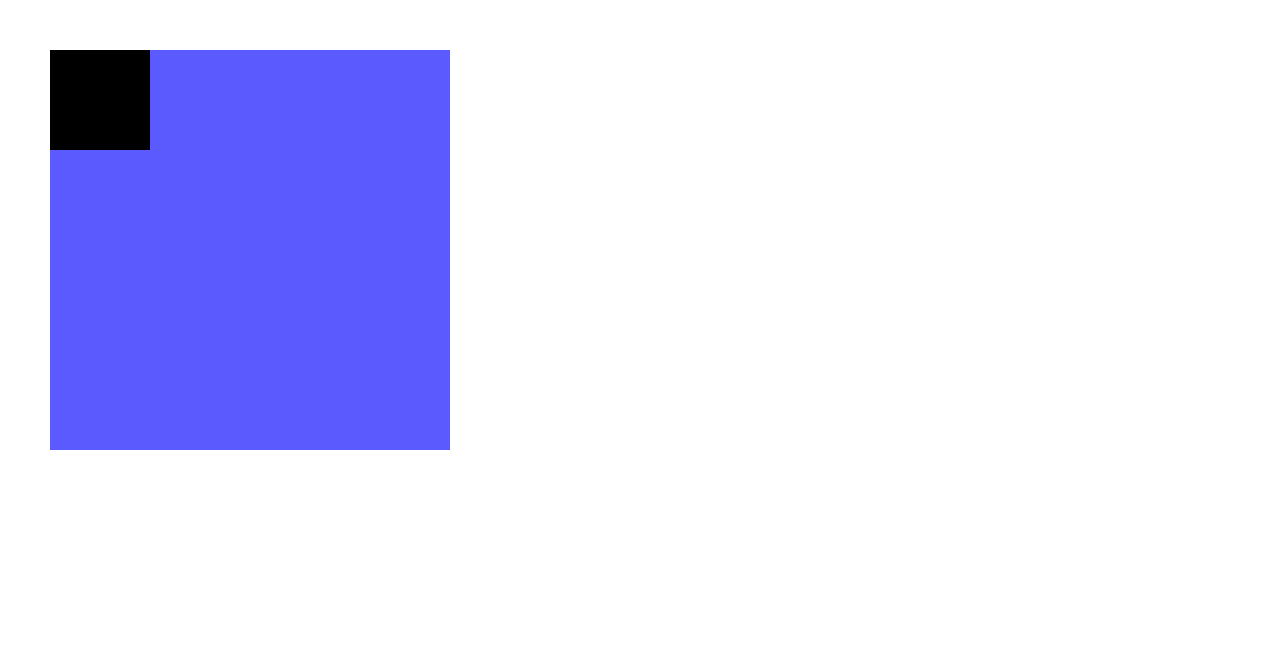
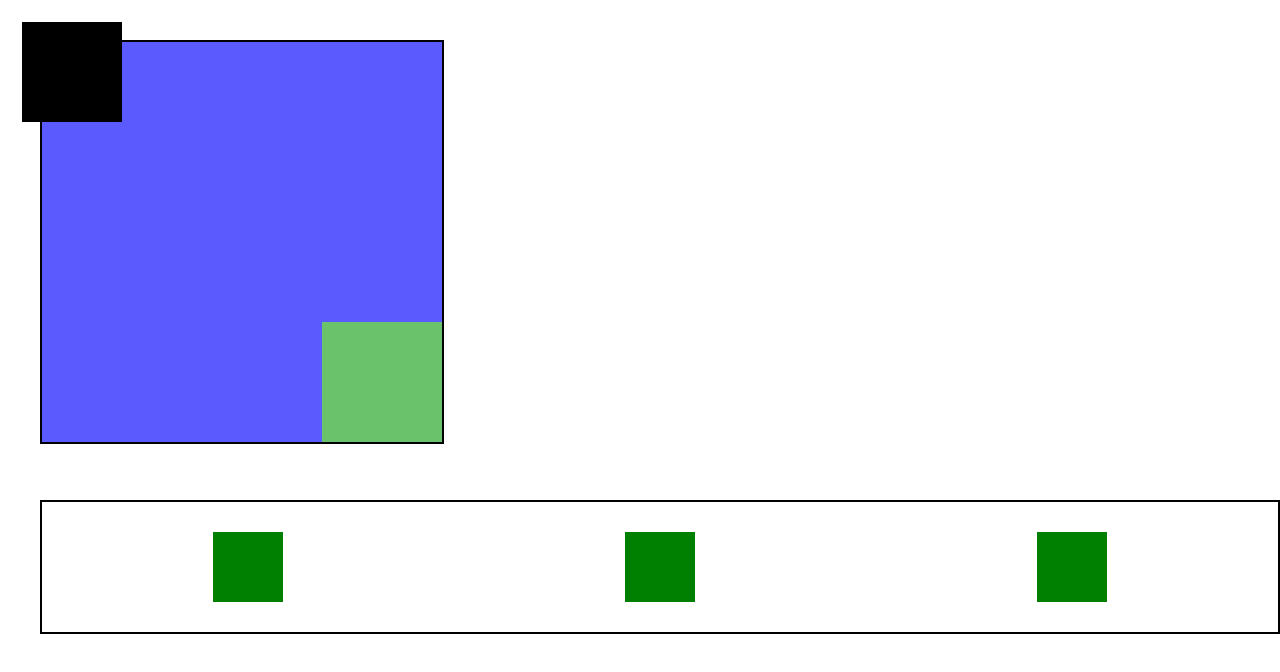
Before and after one commit to FlorianFleisch/00_web_Basics_Florian, a plain HTML site: page 06_2 Übung/index.html in a window 1280 px wide. Drawn offline with Linux system fonts and the light colour scheme.

Commit message:
06_2 Übung finished

```diff
--- a/06_2 Übung/index.html
+++ b/06_2 Übung/index.html
@@ -1,5 +1,6 @@
 <!DOCTYPE html>
 <html lang="en">
+
 <head>
     <meta charset="UTF-8">
     <meta name="viewport" content="width=device-width, initial-scale=1.0">
@@ -7,11 +8,20 @@
     <link rel="stylesheet" href="reset.css">
     <link rel="stylesheet" href="style.css">
 </head>
+
 <body>
     <div class="container">
 
         <div class="box1"></div>
         <div class="box2"></div>
     </div>
+    <div class="container2">
+        <div class="box"></div>
+        <div class="box"></div>
+        <div class="box"></div>
+
+    </div>
+
 </body>
+
 </html>
--- a/06_2 Übung/style.css
+++ b/06_2 Übung/style.css
@@ -1,18 +1,52 @@
 .container {
     background-color: rgb(90, 90, 255);
+    border-style: solid;
+    border-color: black;
+    border-width: 2px;
     position: absolute;
     height: 400px;
     width: 400px;
-    margin-top: 50px;
-    margin-left: 50px;
+    top: 40px;
+    left: 40px;
     justify-content: center;
 }
 
 .box1 {
-background-color: black;
-position: absolute;
-width: 100px;
-height: 100px;
-top: -10;
-left: -10;
+    background-color: black;
+    position: absolute;
+    width: 100px;
+    height: 100px;
+    top: -20px;
+    left: -20px;
 }
+
+.box2 {
+    background-color: rgb(106, 194, 106);
+    position: absolute;
+    width: 120px;
+    height: 120px;
+    bottom: 0;
+    right: 0;
+}
+
+.container2 {
+
+    border-style: solid;
+    border-color: black;
+    border-width: 2px;
+    display: flex;
+    height: 130px;
+
+    flex-direction: row;
+    justify-content: space-around;
+    align-items: center;
+    margin-top: 500px;
+    margin-left: 40px;
+}
+
+.box {
+    background-color: green;
+    width: 70px;
+    height: 70px;
+
+}
```
